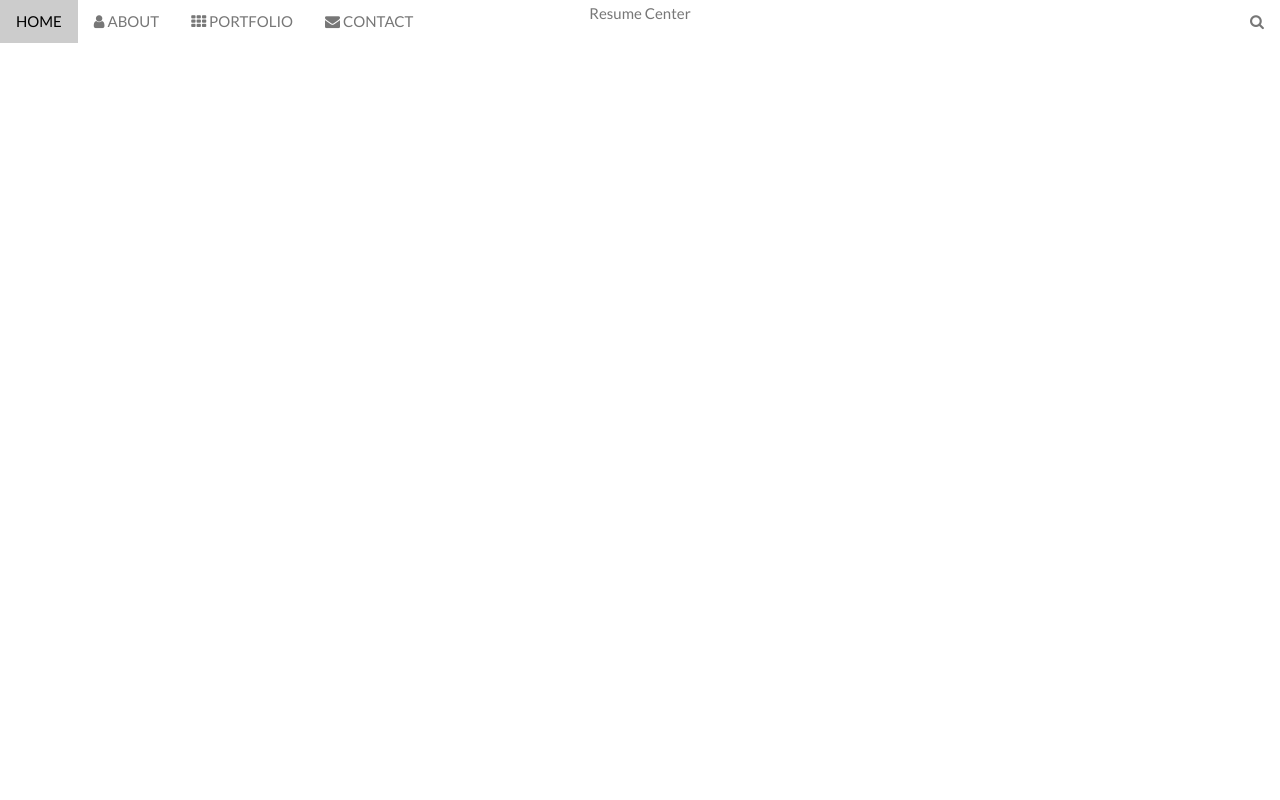
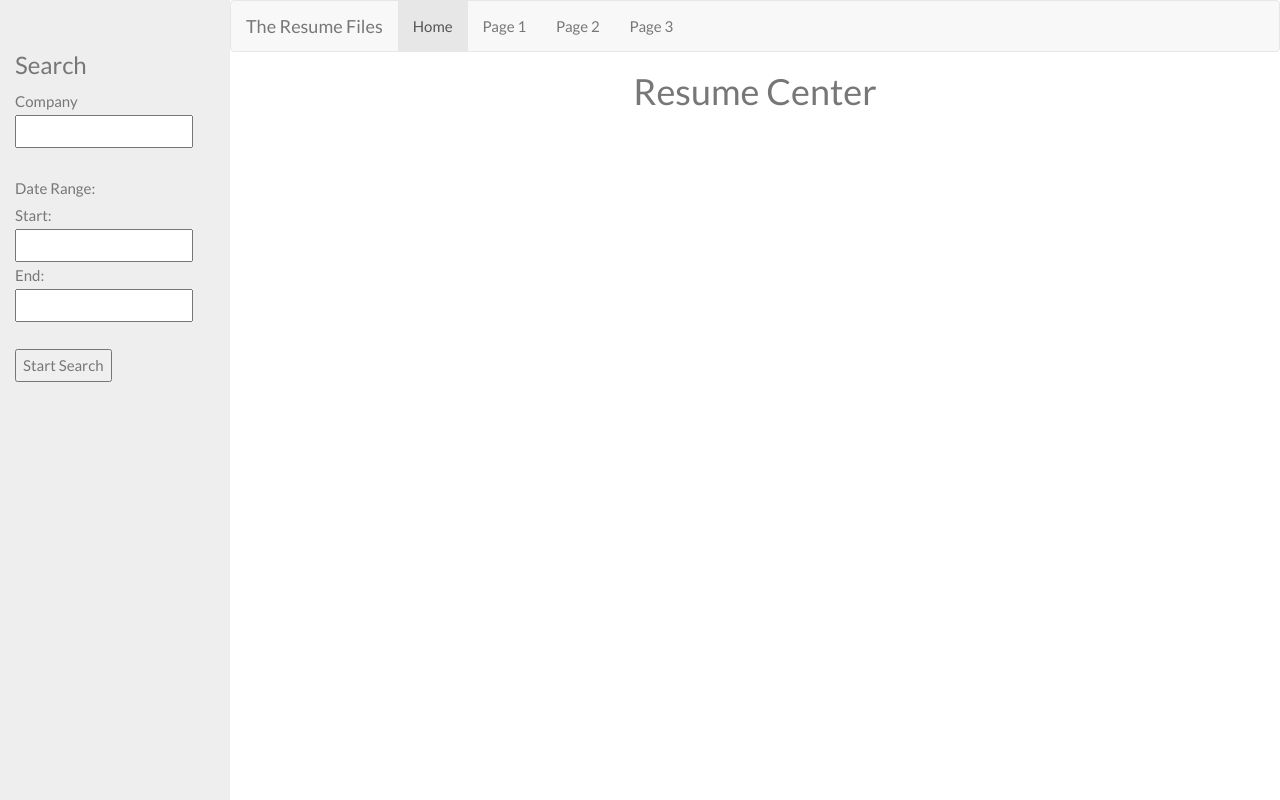
Before and after one commit to KonnorSidler/PlayIST440Resume, a plain HTML site: page app/views/index.scala.html in a window 1280 px wide. Drawn offline with nearby package versions, Linux system fonts and the light colour scheme.

Commit message:
updated index

```diff
--- a/app/views/index.scala.html
+++ b/app/views/index.scala.html
@@ -1,12 +1,85 @@
 <!DOCTYPE html>
 <html>
 <title>W3.CSS Template</title>
+
+<!--boot strap dependency -->
+<meta charset="utf-8">
+  <meta name="viewport" content="width=device-width, initial-scale=1">
+  <link rel="stylesheet" href="https://maxcdn.bootstrapcdn.com/bootstrap/3.4.0/css/bootstrap.min.css">
+  <script src="https://ajax.googleapis.com/ajax/libs/jquery/3.4.1/jquery.min.js"></script>
+  <script src="https://maxcdn.bootstrapcdn.com/bootstrap/3.4.0/js/bootstrap.min.js"></script>
+<!--boot strap dependency END -->
 <meta charset="UTF-8">
 <meta name="viewport" content="width=device-width, initial-scale=1">
 <link rel="stylesheet" href="https://www.w3schools.com/w3css/4/w3.css">
 <link rel="stylesheet" href="https://fonts.googleapis.com/css?family=Lato">
 <link rel="stylesheet" href="https://cdnjs.cloudflare.com/ajax/libs/font-awesome/4.7.0/css/font-awesome.min.css">
 <style>
+
+<meta http-equiv="Content-Type" content="text/html; charset=utf-8">
+  <title>2 Column Frames Layout &mdash; Left Menu</title>
+  <style type="text/css">
+
+  body{
+    margin: 0;
+    padding: 0;
+    overflow: hidden;
+    height: 100%;
+    max-height: 100%;
+    font-family:Sans-serif;
+    line-height: 1.5em;
+  }
+
+  #nav{
+    position: absolute;
+    top: 0;
+    bottom: 0;
+    left: 0;
+    width: 230px; /* Width of navigation frame */
+    height: 100%;
+    overflow: hidden; /* Disables scrollbars on the navigation frame. To enable scrollbars, change "hidden" to "scroll" */
+    background: #eee;
+  }
+
+  main{
+    position: fixed;
+    top: 0;
+    left: 230px; /* Set this to the width of the navigation frame */
+    right: 0;
+    bottom: 0;
+    overflow: auto;
+    background: #fff;
+  }
+
+  .innertube{
+    margin: 15px; /* Provides padding for the content */
+  }
+
+  p {
+    color: #555;
+  }
+
+  nav ul {
+    list-style-type: none;
+    margin: 0;
+    padding: 0;
+  }
+
+  nav ul a {
+    color: darkgreen;
+    text-decoration: none;
+  }
+
+  /*IE6 fix*/
+  * html body{
+    padding: 0 0 0 230px; /* Set the last value to the width of the navigation frame */
+  }
+
+  * html main{
+    height: 100%;
+    width: 100%;
+  }
+  /* End of update */
 body,h1,h2,h3,h4,h5,h6 {font-family: "Lato", sans-serif;}
 body, html {
   height: 100%;
@@ -22,23 +95,7 @@ body, html {
   background-size: cover;
 }
 
-/* First image (Logo. Full height) */
-.bgimg-1 {
-  background-image: url('/w3images/parallax1.jpg');
-  min-height: 100%;
-}
 
-/* Second image (Portfolio) */
-.bgimg-2 {
-  background-image: url("/w3images/parallax2.jpg");
-  min-height: 400px;
-}
-
-/* Third image (Contact) */
-.bgimg-3 {
-  background-image: url("/w3images/parallax3.jpg");
-  min-height: 400px;
-}
 .Resume-Center {
   padding: 70px;
   border: 1px solid #4CAF50;
@@ -46,68 +103,62 @@ body, html {
 .w3-wide {letter-spacing: 10px;}
 .w3-hover-opacity {cursor: pointer;}
 
-/* Turn off parallax scrolling for tablets and phones */
+
 
 </style>
 <body>
 
-<!-- Navbar (sit on top) -->
-<div class="w3-top">
-  <div class="w3-bar" id="myNavbar">
-    <a class="w3-bar-item w3-button w3-hover-black w3-hide-medium w3-hide-large w3-right" href="javascript:void(0);" onclick="toggleFunction()" title="Toggle Navigation Menu">
-      <i class="fa fa-bars"></i>
-    </a>
-    <a href="#home" class="w3-bar-item w3-button">HOME</a>
-    <a href="#about" class="w3-bar-item w3-button w3-hide-small"><i class="fa fa-user"></i> ABOUT</a>
-    <a href="#portfolio" class="w3-bar-item w3-button w3-hide-small"><i class="fa fa-th"></i> PORTFOLIO</a>
-    <a href="#contact" class="w3-bar-item w3-button w3-hide-small"><i class="fa fa-envelope"></i> CONTACT</a>
-    <a href="#" class="w3-bar-item w3-button w3-hide-small w3-right w3-hover-red">
-      <i class="fa fa-search"></i>
-    </a>
-  </div>
-
-  <!-- Navbar on small screens -->
-  <div id="navDemo" class="w3-bar-block w3-white w3-hide w3-hide-large w3-hide-medium">
-    <a href="#about" class="w3-bar-item w3-button" onclick="toggleFunction()">ABOUT</a>
-    <a href="#portfolio" class="w3-bar-item w3-button" onclick="toggleFunction()">PORTFOLIO</a>
-    <a href="#contact" class="w3-bar-item w3-button" onclick="toggleFunction()">CONTACT</a>
-    <a href="#" class="w3-bar-item w3-button">SEARCH</a>
-  </div>
-</div>
 
 
-<center><Resume-Center>Resume Center</Resume-Center></center>
 
-<script>
-// Modal Image Gallery
-function onClick(element) {
-  document.getElementById("img01").src = element.src;
-  document.getElementById("modal01").style.display = "block";
-  var captionText = document.getElementById("caption");
-  captionText.innerHTML = element.alt;
-}
+</head>
 
-// Change style of navbar on scroll
-window.onscroll = function() {myFunction()};
-function myFunction() {
-    var navbar = document.getElementById("myNavbar");
-    if (document.body.scrollTop > 100 || document.documentElement.scrollTop > 100) {
-        navbar.className = "w3-bar" + " w3-card" + " w3-animate-top" + " w3-white";
-    } else {
-        navbar.className = navbar.className.replace(" w3-card w3-animate-top w3-white", "");
-    }
-}
 
-// Used to toggle the menu on small screens when clicking on the menu button
-function toggleFunction() {
-    var x = document.getElementById("navDemo");
-    if (x.className.indexOf("w3-show") == -1) {
-        x.className += " w3-show";
-    } else {
-        x.className = x.className.replace(" w3-show", "");
-    }
-}
-</script>
+
+
+
+		<main>
+
+      <nav class="navbar navbar-default">
+        <div class="container-fluid">
+          <div class="navbar-header">
+            <a class="navbar-brand" href="#">The Resume Files</a>
+          </div>
+          <ul class="nav navbar-nav">
+            <li class="active"><a href="#">Home</a></li>
+            <li><a href="#">Page 1</a></li>
+            <li><a href="#">Page 2</a></li>
+            <li><a href="#">Page 3</a></li>
+          </ul>
+        </div>
+      </nav>
+        <h1><center><Resume-Center>Resume Center</Resume-Center></center></h1>
+
+
+
+		</main>
+
+		<nav id="nav">
+			<div class="innertube">
+        <br>
+			<h3>Search</h3>
+			<ul>
+				<li>Company</a></li>
+				<li><input type="text" name="company"><br></li>
+        <li><br></li>
+				<li>Date Range:</li>
+				<li>Start: </li>
+        <li> <input type="text" name="startdate"></a></li></li>
+				<li>End: </li>
+        <li>  <input type="text" name="enddate"></li>
+          <li><br></li>
+        <li><button> Start Search </button></li>
+			</ul>
+
+
+			</div>
+		</nav>
+
 
 </body>
 </html>
```
